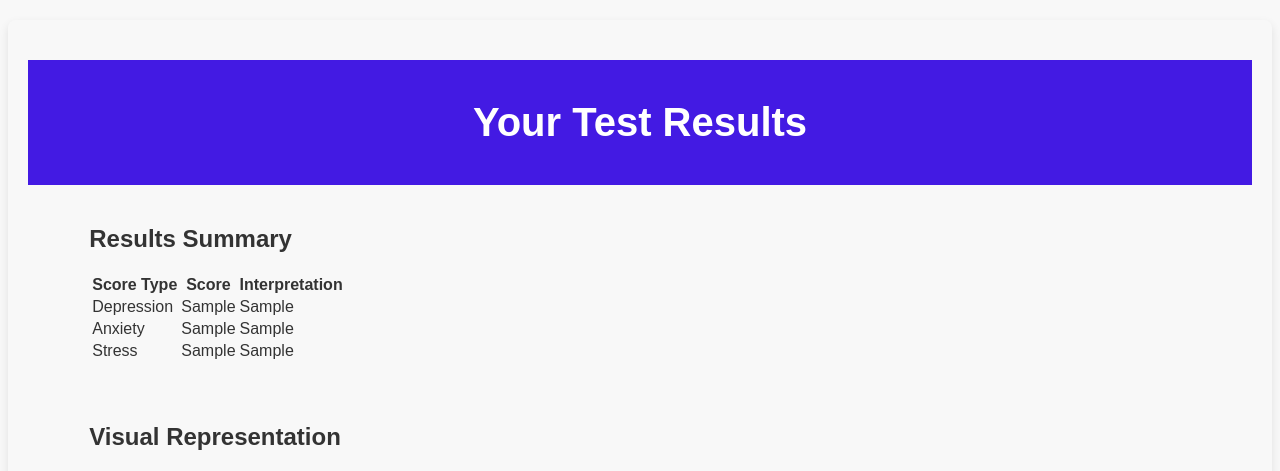
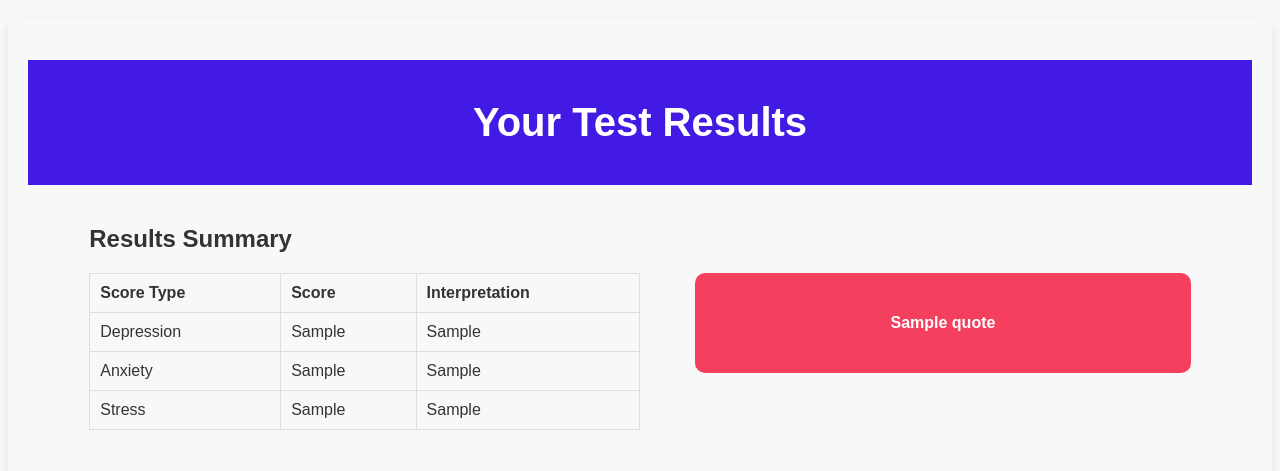
Before and after one commit to prakett/DemoProject, a Flask app: template templates/report.html in a window 1280 px wide. Shown: the top 471 px of the page. Run offline with Flask 3, Linux system fonts and the light colour scheme; the template is opened without the code that fills it: most values are stand-ins (such as "Sample title", 1, 10 or a date in 2020).

Commit message:
Random Quote generator added to Display Quotes.

```diff
--- a/app.py
+++ b/app.py
@@ -1,6 +1,7 @@
 from flask import Flask, request, render_template
 import numpy as np
 import tensorflow as tf
+import random
 
 app = Flask(__name__)
 
@@ -51,7 +52,6 @@ questions = [
     "I experienced trembling (eg, in the hands)",
     "I found it difficult to work up the initiative to do things"
 ]
-# List of recommended psychiatrists
 psychiatrists = [
     {
         "name": "Dr. Jane Doe",
@@ -59,18 +59,26 @@ psychiatrists = [
         "location": "New York, NY",
         "photo_url": "images/jane_doe.jpg"
     },
-    {
-        "name": "Dr. John Smith",
-        "specialty": "Psychiatrist",
-        "location": "San Francisco, CA",
-        "photo_url": "images/john_smith.jpg"
-    },
-    {
-        "name": "Dr. Emily White",
-        "specialty": "Therapist",
-        "location": "Chicago, IL",
-        "photo_url": "images/emily_white.jpg"
-    }
+    # Add other psychiatrists here...
+]
+
+# quotes.py (optional, if you want to separate the quotes list)
+QUOTES = [
+    "The greatest glory in living lies not in never falling, but in rising every time we fall. - Nelson Mandela",
+    "The way to get started is to quit talking and begin doing. - Walt Disney",
+    "Your time is limited, don't waste it living someone else's life. - Steve Jobs",
+    "Life is what happens when you're busy making other plans. - John Lennon",
+    "The purpose of our lives is to be happy. - Dalai Lama",
+    "Get busy living or get busy dying. - Stephen King",
+    "There is hope, even when your brain tells you there isn’t.",
+    "Things not to say to someone with mental illness: Ignore it. Forget about it. Fight it. You are better than this. You are over thinking",
+    "All stress, anxiety, depression, is caused when we ignore who we are, and start living to please others.",
+    "Just because no one else can heal or do your inner work for you, doesn’t mean you can, should, or need to do it alone",
+    "Slow, deep breathing is important… It’s like an anchor in the midst of an emotional storm: the anchor won’t get rid of the storm, but it will hold you steady until it passes.",
+    "We need never be hopeless, because we can never be irreparably broken.",
+    "It takes ten times as long to put yourself back together as it does to fall apart.",
+    "I am not afraid of storms for I am learning how to sail my ship.",
+
 ]
 
 def transform_responses_to_features(responses):
@@ -127,8 +135,11 @@ def submit():
         report = generate_report(model, responses)
         print(f"Report generated: {report}")  # Debugging line
 
-        # Render report.html with psychiatrist data
-        return render_template('report.html', report=report, psychiatrists=psychiatrists)
+        # Generate 3 random quotes
+        random_quotes = random.sample(QUOTES, 3)
+
+        # Render report.html with psychiatrist data and quotes
+        return render_template('report.html', report=report, psychiatrists=psychiatrists, quotes=random_quotes)
     except ValueError as e:
         print(f"ValueError: {e}")  # Debugging line
         return f"Error: {e}"
--- a/static/css/style.css
+++ b/static/css/style.css
@@ -1,5 +1,3 @@
-/* styles.css */
-
 body {
     font-family: Arial, sans-serif;
     margin-top: 20px;
@@ -166,3 +164,76 @@ button:active::before {
     border-radius: 50%;
     margin-bottom: 15px;
 }
+
+/* Results and Quotes Section Styling */
+.results .container {
+    max-width: 1200px;
+    margin: 0 auto;
+}
+
+.summary-and-quotes {
+    display: flex;
+    justify-content: space-between;
+    align-items: flex-start;
+    gap: 30px;
+}
+
+.summary-and-quotes table {
+    width: 50%;
+    border-collapse: collapse;
+}
+
+.summary-and-quotes table th,
+.summary-and-quotes table td {
+    padding: 10px;
+    text-align: left;
+    border: 1px solid #ddd;
+}
+
+/* Quotes Card Section */
+.cards {
+    display: flex;
+    flex-direction: column;
+    gap: 15px;
+    width: 45%;
+}
+
+.cards .red {
+    background-color: #f43f5e;
+}
+
+.cards .blue {
+    background-color: #3b82f6;
+}
+
+.cards .green {
+    background-color: #22c55e;
+}
+
+.cards .card {
+    display: flex;
+    align-items: center;
+    justify-content: center;
+    flex-direction: column;
+    text-align: center;
+    height: 100px;
+    width: 100%;
+    border-radius: 10px;
+    color: white;
+    cursor: pointer;
+    transition: 400ms;
+}
+
+.cards .card p.tip {
+    font-size: 1em;
+    font-weight: 700;
+}
+
+.cards .card:hover {
+    transform: scale(1.1, 1.1);
+}
+
+.cards:hover > .card:not(:hover) {
+    filter: blur(10px);
+    transform: scale(0.9, 0.9);
+}
--- a/templates/report.html
+++ b/templates/report.html
@@ -19,6 +19,7 @@
 <section class="results">
   <div class="container">
     <h2>Results Summary</h2>
+    <div class="summary-and-quotes">
       <table>
         <tr>
           <th>Score Type</th>
@@ -41,8 +42,18 @@
           <td>{{ report['Stress Interpretation'] }}</td>
         </tr>
       </table>
+
+      <div class="cards">
+        {% for quote in quotes %}
+        <div class="card {{ loop.index % 3 == 1 and 'red' or (loop.index % 3 == 2 and 'blue' or 'green') }}">
+          <p class="tip">{{ quote }}</p>
+        </div>
+        {% endfor %}
+      </div>
+    </div>
   </div>
 </section>
+
 
 <section class="charts">
   <div class="container">
```
Lines whose indentation alone changed are shown as unchanged.
